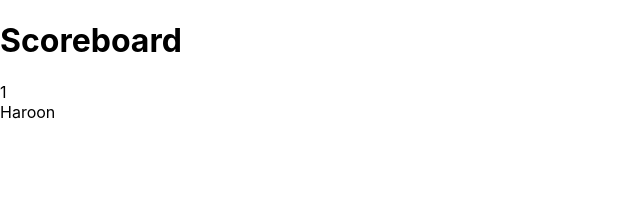
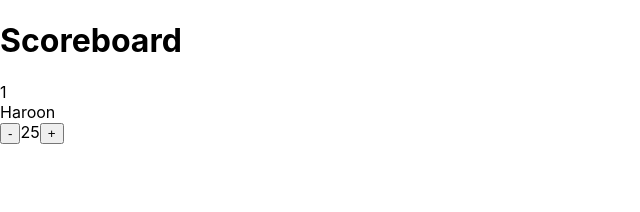
Before and after one commit to haroon97/react-scoreboard, a React (Create React App) app: page / in a window 1280 px wide. Shown: the top 212 px of the page, without its empty margins (0-640 px from the left). Built offline with nearby package versions, Linux system fonts and the light colour scheme; the HTML template or start-up script is replaced by a standard one.

Commit message:
added counter component

```diff
--- a/src/App.js
+++ b/src/App.js
@@ -8,7 +8,7 @@ class App extends Component {
     return (
       <div>
         <Header title="Scoreboard" player={1}/>
-        <Player playerName={"Haroon"}/>
+        <Player playerName={"Haroon"} score={25}/>
       </div>
     );
   }
--- /dev/null
+++ b/src/components/Counter.js
@@ -0,0 +1,13 @@
+import React from 'react';
+
+const Counter = (props) => {
+  return (
+    <div className='counter'>
+      <button className='counter-action decrement'>-</button>
+      <span className='counter-score'>{props.score}</span>
+      <button className='counter-action increment'>+</button>
+    </div>
+  );
+}
+
+export default Counter;
--- a/src/components/Player.js
+++ b/src/components/Player.js
@@ -1,4 +1,5 @@
 import React from 'react';
+import Counter from './Counter';
 
 const Player = (props) => {
   return (
@@ -6,6 +7,7 @@ const Player = (props) => {
       <span className='player-name'>
         {props.playerName}
       </span>
+      <Counter score={props.score}/>
     </div>
   );
 }
```
